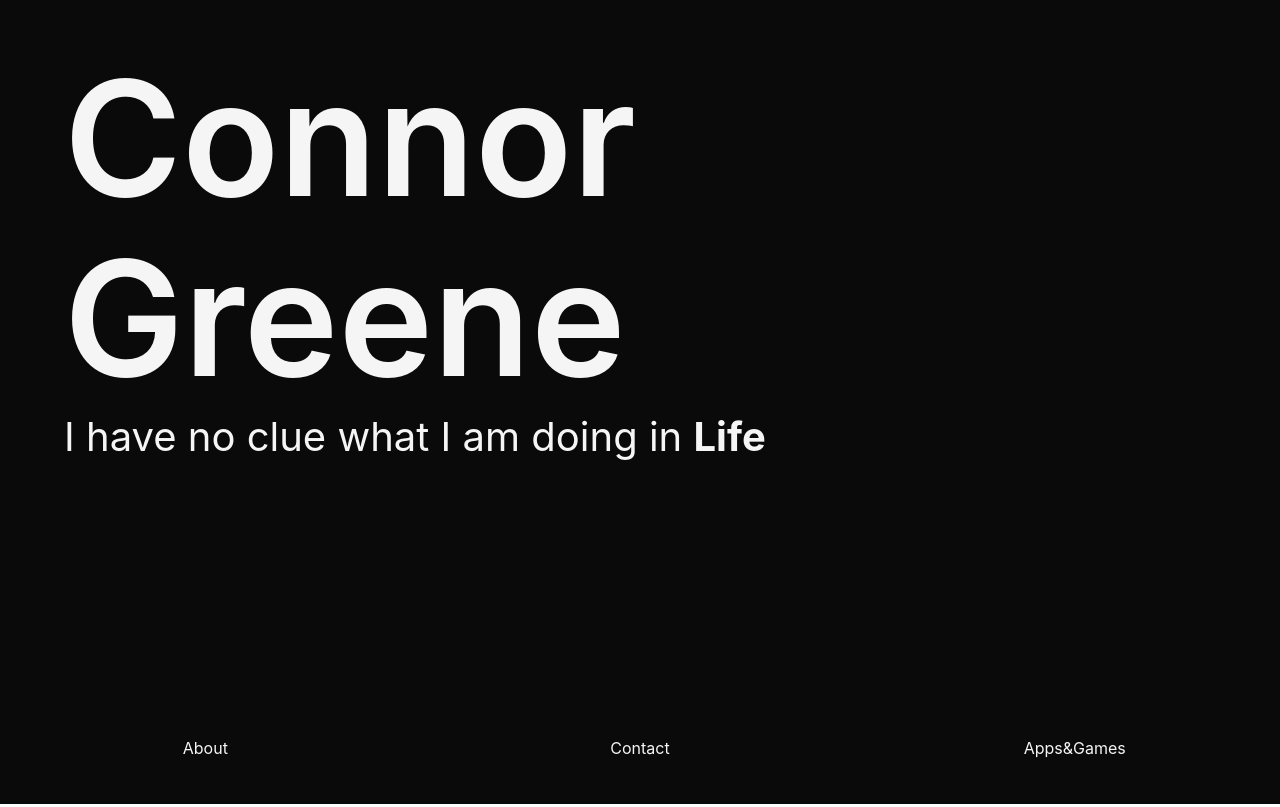
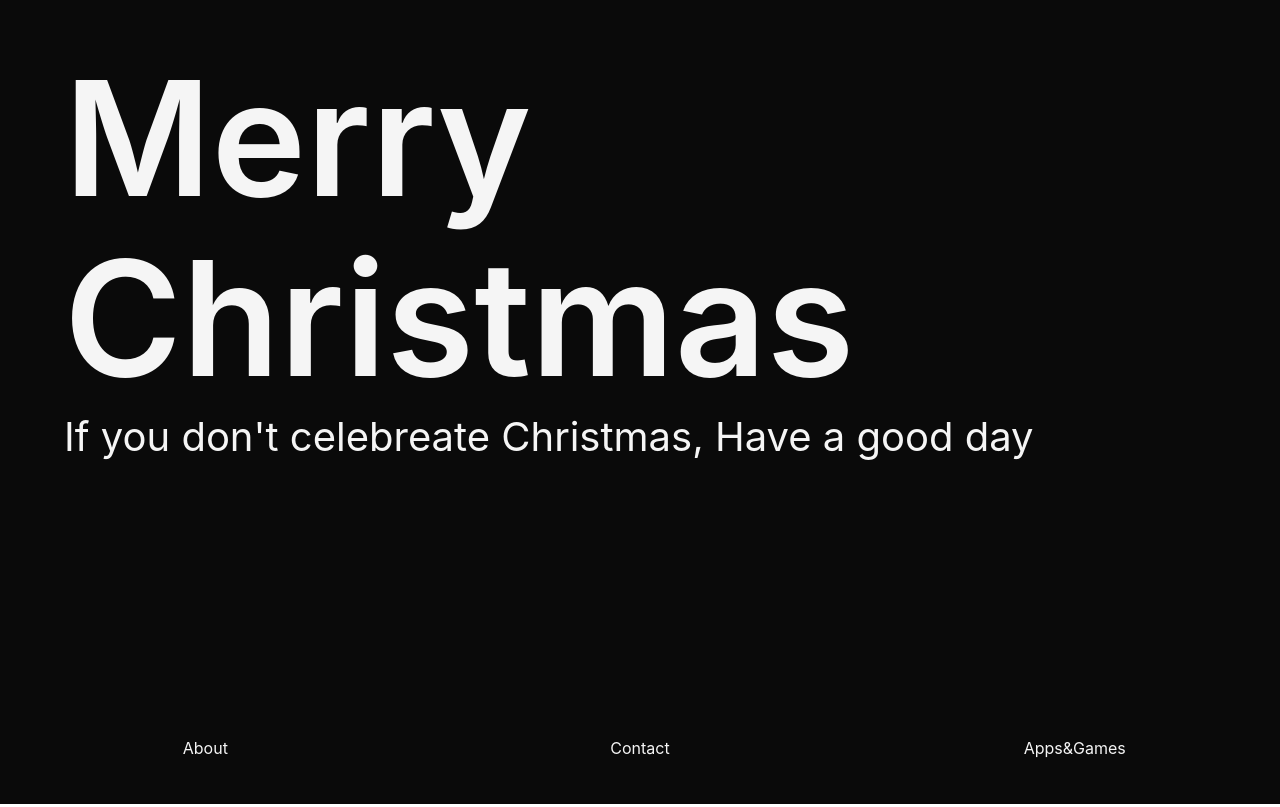
Before and after one commit to Supercatmangod/supercatmangod.github.io, a plain HTML site: page index.html in a window 1280 px wide. Shown: the top 807 px of the page. Drawn offline with nearby package versions, Linux system fonts and the light colour scheme.

Commit message:
Happy Holidays

```diff
--- a/index.html
+++ b/index.html
@@ -26,10 +26,10 @@
   <section class="section has-background-black fill">
     <div class="container">
       <h1 class="title has-text-white-ter fill-text-h1">
-			Connor Greene
+			Merry Christmas
       </h1>
       <h1 class="subtitle has-text-white-ter fill-text-h2">
-        I have no clue what I am doing in <b>Life</b>
+        If you don't celebreate Christmas, Have a good day
       </h1>
     </div>
   </section>
```
